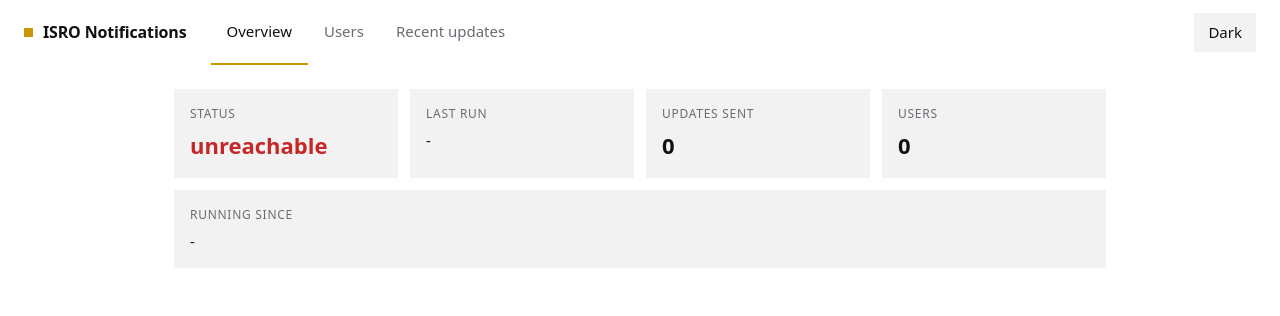
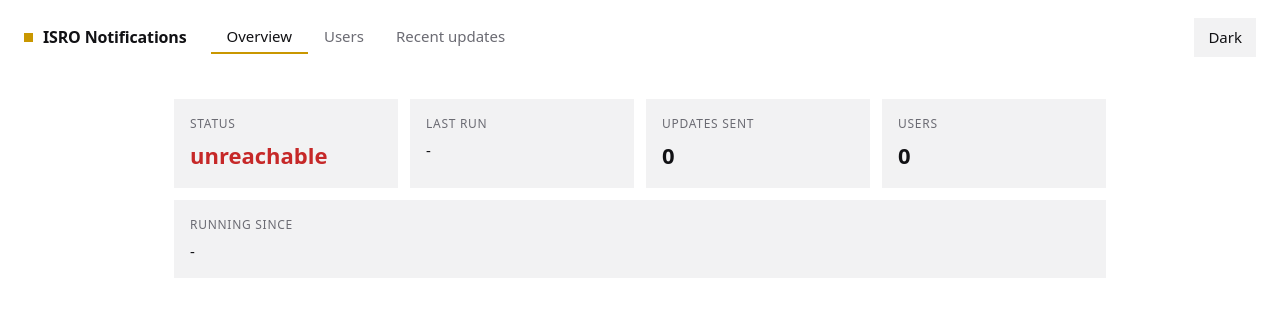
Before and after one commit to gopal-lohar/isro-notifications, a plain HTML site: page web/index.html in a window 1280 px wide. Drawn offline with Linux system fonts and the light colour scheme.

Commit message:
Move nav padding to the header

```diff
--- a/web/style.css
+++ b/web/style.css
@@ -42,7 +42,7 @@ header {
   display: flex;
   align-items: center;
   gap: 24px;
-  padding: 0 24px;
+  padding: 18px 24px;
   background: var(--bg);
 }
 
@@ -71,7 +71,7 @@ nav {
 }
 
 nav button {
-  padding: 20px 16px;
+  padding: 4px 16px;
   border: 0;
   border-bottom: 2px solid transparent;
   background: none;
```
